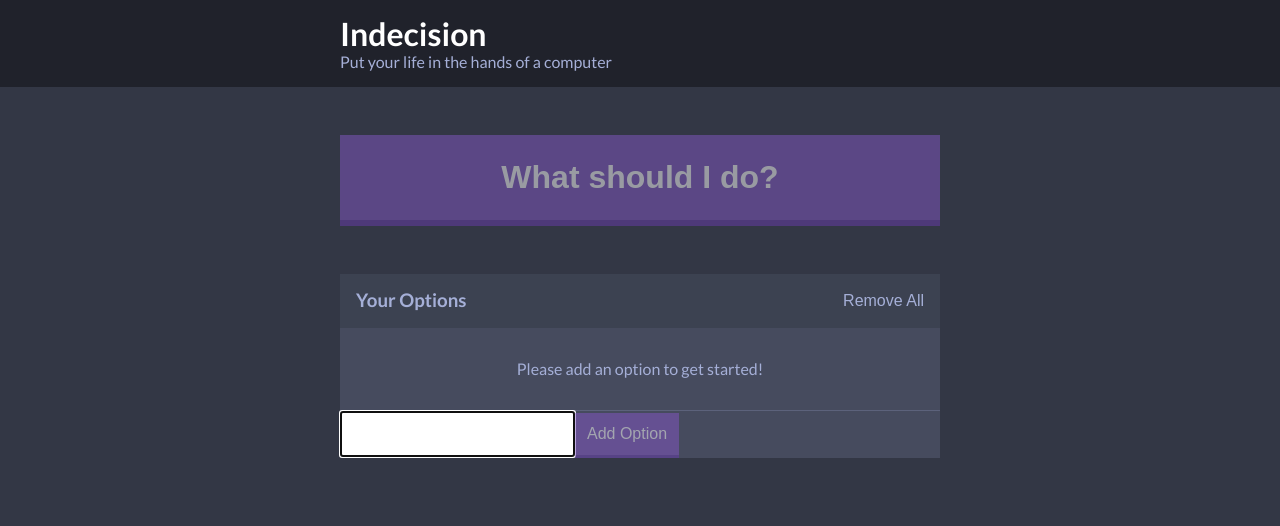
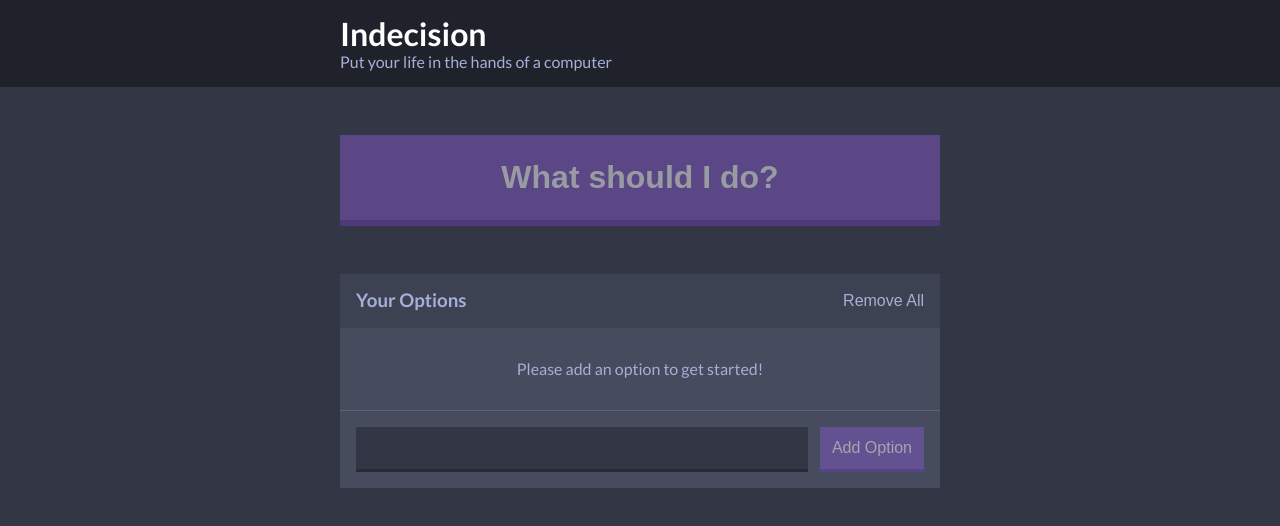
Before and after one commit to davidhenley/indecision, a React app: page / in a window 1280 px wide. Shown: the top 526 px of the page. Built offline with nearby package versions, Linux system fonts and the light colour scheme.

Commit message:
Form styling

```diff
--- a/src/components/AddOption.js
+++ b/src/components/AddOption.js
@@ -34,12 +34,10 @@ class AddOption extends Component {
   render() {
     return (
       <div>
-        <form onSubmit={this.handleAddOption}>
-          <input autoFocus ref={c => this.input = c} value={this.state.text} onChange={this.onChangeText} />
+        {this.state.error && <p className="add-option-error">{this.state.error}</p>}
+        <form className="add-option" onSubmit={this.handleAddOption}>
+          <input className="add-option__input" autoFocus ref={c => this.input = c} value={this.state.text} onChange={this.onChangeText} />
           <button className="button" disabled={!this.state.text}>Add Option</button>
-          <div>
-            {this.state.error}
-          </div>
         </form>
       </div>
     );
--- a/src/components/Option.js
+++ b/src/components/Option.js
@@ -1,12 +1,12 @@
 import React from 'react';
 import PropTypes from 'prop-types';
 
-const Option = props => (
-  <div>
-    {props.optionText}
+const Option = ({ count, optionText, handleDeleteOption }) => (
+  <div className="option">
+    <p className="option__text">{count}. {optionText}</p>
     <button
       className="button button--link"
-      onClick={() => props.handleDeleteOption(props.optionText)}
+      onClick={() => handleDeleteOption(optionText)}
     >
       Remove
     </button>
@@ -14,6 +14,7 @@ const Option = props => (
 );
 
 Option.propTypes = {
+  count: PropTypes.number.isRequired,
   optionText: PropTypes.string.isRequired,
   handleDeleteOption: PropTypes.func.isRequired
 };
--- a/src/components/OptionList.js
+++ b/src/components/OptionList.js
@@ -15,9 +15,10 @@ const OptionList = (props) => (
       </button>
     </div>
     {!props.options.length && <p className="widget__message">Please add an option to get started!</p>}
-    {props.options.map(option => (
+    {props.options.map((option, i) => (
       <Option
         key={option}
+        count={i + 1}
         optionText={option}
         handleDeleteOption={props.handleDeleteOption}
       />
--- a/src/styles/base/_base.scss
+++ b/src/styles/base/_base.scss
@@ -17,7 +17,3 @@ button {
     cursor: default;
   }
 }
-
-input {
-  padding: $size-sm;
-}
--- /dev/null
+++ b/src/styles/components/_add-option.scss
@@ -0,0 +1,22 @@
+.add-option-error {
+  color: $off-white;
+  font-style: italic;
+  padding: 0 $size-md;
+  margin: $size-md 0 0 0;
+}
+
+.add-option {
+  display: flex;
+  padding: $size-md;
+
+  &__input {
+    background: $dark-blue;
+    border: none;
+    border-bottom: .3rem solid darken($dark-blue, 5%);
+    color: $off-white;
+    flex-grow: 1;
+    margin-right: $size-sm;
+    padding: $size-sm;
+    outline: none;
+  }
+}
--- /dev/null
+++ b/src/styles/components/_option.scss
@@ -0,0 +1,13 @@
+.option {
+  border-bottom: 1px solid lighten($light-blue, 10%);
+  display: flex;
+  justify-content: space-between;
+  padding: $size-lg $size-md;
+
+  &__text {
+    color: white;
+    font-weight: 500;
+    font-size: 2rem;
+    margin: 0;
+  }
+}
--- a/src/styles/styles.scss
+++ b/src/styles/styles.scss
@@ -1,6 +1,8 @@
 @import './base/settings';
 @import './base/base';
+@import './components/add-option';
 @import './components/button';
 @import './components/container';
 @import './components/header';
+@import './components/option';
 @import './components/widget';
```
